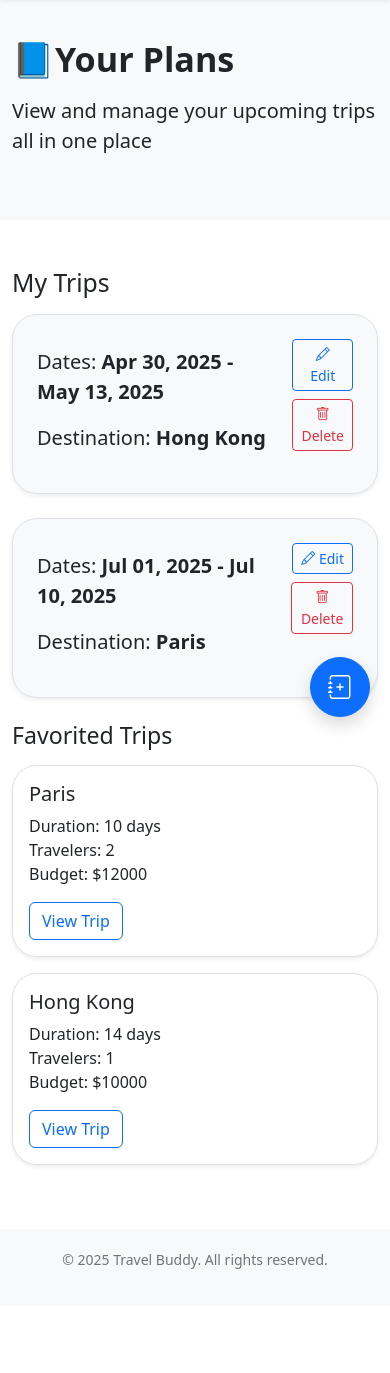
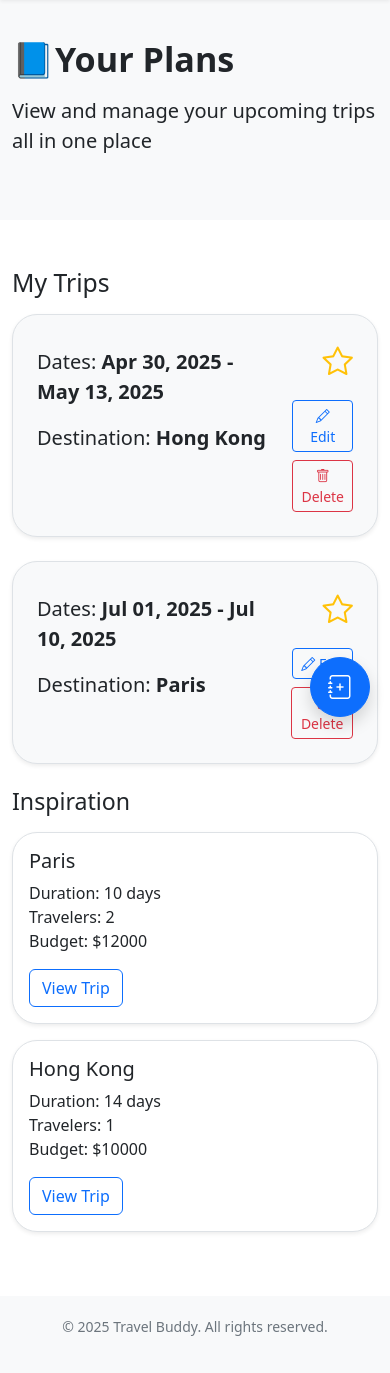
Before and after one commit to jsmnlao/Travel-Buddy, a Flask app: page /home in a window 390 px wide. Shown: the part 107-1480 px from the top of the page. Before the commit the page ends 1376 px from the top, so only its background shows below. Run offline with Flask 3, Linux system fonts and the light colour scheme; a user stored in the database is signed in; some libraries are stand-ins or nearby versions.

Commit message:
fixed hamburger and initial star code

```diff
--- a/website/models.py
+++ b/website/models.py
@@ -19,6 +19,7 @@ class Trip(db.Model):
     travelers = db.Column(db.Integer)
     budget = db.Column(db.Integer)
     public = db.Column(db.Boolean, default=False)  # for sharing on explore page (False = private, True = public)
+    starred = db.Column(db.Boolean, default=False)
 
     user_id = db.Column(db.Integer, db.ForeignKey('user.id'))           # each trip belongs to a user
     flights = db.relationship('Flight', backref='trip', cascade="all, delete-orphan")
--- a/website/templates/create-plan.html
+++ b/website/templates/create-plan.html
@@ -66,13 +66,14 @@
           <a class="nav-item nav-link mr-3" id="home" href="/home">Home</a>
           <a class="nav-item nav-link" id="explore" href="/explore">Explore</a>
         </div>
+        <br/>
         <div class="ml-auto">
           <a class="btn btn-outline-primary" id="logout" href="/" role="button">Logout</a>
         </div>
       </div>
     </nav>
 
-    <!-- Hero (NEED TO UPDATE BASED ON DATATBASE) -->
+    <!-- Hero -->
     <section class="hero">
       <div class="container">
         <h1 class="display-4 font-weight-bold">Create a New Plan</h1>
--- a/website/templates/edit-plan.html
+++ b/website/templates/edit-plan.html
@@ -61,13 +61,14 @@
           <a class="nav-item nav-link mr-3" id="home" href="/home">Home</a>
           <a class="nav-item nav-link" id="explore" href="/explore">Explore</a>
         </div>
+        <br/>
         <div class="ml-auto">
           <a class="btn btn-outline-primary" id="logout" href="/" role="button">Logout</a>
         </div>
       </div>
     </nav>
 
-    <!-- Hero (NEED TO UPDATE BASED ON DATATBASE) -->
+    <!-- Hero -->
     <section class="hero">
       <div class="container">
         <h1 class="display-4 font-weight-bold">Edit Plan</h1>
@@ -77,7 +78,7 @@
     <section>
       <!-- <div class="container my-5"> -->
       <form id="form-container" method="POST" action="{{ url_for('views.update_plan') }}" class="container my-5">
-        <!-- Trip Details Form (NEEDS TO CONNECT TO DATABASE) -->
+        <!-- Trip Details Form -->
         <div class="card mb-4 p-4">
           <h4 class="mb-3">Trip Details</h4>
           <div class="form-row">
--- a/website/templates/explore-plan.html
+++ b/website/templates/explore-plan.html
@@ -155,6 +155,7 @@
           <a class="nav-item nav-link mr-3" id="home" href="/home">Home</a>
           <a class="nav-item nav-link" id="explore" href="/explore">Explore</a>
         </div>
+        <br/>
         <div class="ml-auto">
           <a class="btn btn-outline-primary" id="logout" href="/" role="button">Logout</a>
         </div>
--- a/website/templates/explore.html
+++ b/website/templates/explore.html
@@ -47,6 +47,7 @@
     </style>
   </head>
   <body class="min-vh-100 d-flex flex-column">
+
     <nav class="navbar navbar-expand-lg navbar-light bg-white shadow-sm">
       <a class="navbar-brand ms-3" href="/home">
         <img src="{{ url_for('static', filename='images/logo.png') }}" class="d-inline-block align-top logo-nav" />
@@ -64,7 +65,7 @@
             <a class="nav-link ms-3" href="/explore">Explore</a>
           </li>
         </ul>
-
+        <br/>
         <ul class="navbar-nav ms-auto">
           <li class="nav-item">
             <a class="btn btn-outline-primary ms-3 me-3" id="logout" href="/" role="button">Logout</a>
@@ -153,5 +154,7 @@
     <!-- <script src="https://code.jquery.com/jquery-3.2.1.slim.min.js" integrity="sha384-KJ3o2DKtIkvYIK3UENzmM7KCkRr/rE9/Qpg6aAZGJwFDMVNA/GpGFF93hXpG5KkN" crossorigin="anonymous"></script> -->
     <script src="https://cdnjs.cloudflare.com/ajax/libs/popper.js/1.12.9/umd/popper.min.js" integrity="sha384-ApNbgh9B+Y1QKtv3Rn7W3mgPxhU9K/ScQsAP7hUibX39j7fakFPskvXusvfa0b4Q" crossorigin="anonymous"></script>
     <script src="https://maxcdn.bootstrapcdn.com/bootstrap/4.0.0/js/bootstrap.min.js" integrity="sha384-JZR6Spejh4U02d8jOt6vLEHfe/JQGiRRSQQxSfFWpi1MquVdAyjUar5+76PVCmYl" crossorigin="anonymous"></script>
+    <script src="https://cdn.jsdelivr.net/npm/bootstrap@5.3.0/dist/js/bootstrap.bundle.min.js"></script>
+    <script src="https://cdn.jsdelivr.net/npm/bootstrap@5.3.3/dist/js/bootstrap.bundle.min.js"></script>
   </body>
 </html>
--- a/website/templates/home.html
+++ b/website/templates/home.html
@@ -97,7 +97,7 @@
             <a class="nav-link ms-3" href="/explore">Explore</a>
           </li>
         </ul>
-
+        <br/>
         <ul class="navbar-nav ms-auto">
           <li class="nav-item">
             <a class="btn btn-outline-primary ms-3 me-3" id="logout" href="/" role="button">Logout</a>
@@ -134,6 +134,9 @@
             <p class="fs-5">Destination: <strong>{{ trip.destination }}</strong></p>
           </div>
           <div class="ms-3 d-flex flex-column align-items-end" onclick="event.stopPropagation();">
+            <button type="button" class="btn p-0 border-0 bg-transparent mb-3" onclick="toggleStar(this)" data-trip-id="{{ trip.id }}">
+                <i class="bi {% if trip.starred %}bi-star-fill{% else %}bi-star{% endif %}" style="font-size: 1.9rem; color: #ffc107;"></i>
+            </button>
             <a href="{{ url_for('views.edit_plan', trip_id=trip.id) }}" class="btn btn-sm btn-outline-primary mb-2"> <i class="bi bi-pencil"></i> Edit </a>
             <button type="submit" class="btn btn-sm btn-outline-danger" data-bs-toggle="modal" data-bs-target="#confirmDeleteModal-{{ trip.id }}"><i class="bi bi-trash"></i> Delete</button>
           </div>
@@ -171,8 +174,11 @@
           </button>
         </form>
       </div>
+
+      <br/>
+      <br/>
       {% endif %} {% if favorites %}
-      <h3 class="mb-3">Favorited Trips</h3>
+      <h3 class="mt-4 mb-3">Inspiration</h3>
       <div class="row">
         {% for trip in favorites %}
         <div class="col-md-4 mb-3">
@@ -191,8 +197,10 @@
         {% endfor %}
       </div>
       {% else %}
+      <br/>
+      <br/>
       <div>
-        <h2 class="mb-3">Favorited Trips</h2>
+        <h2 class="mt-4 mb-3">Inspiration</h2>
         <div class="card mb-4 p-4 text-center text-muted">
           <p>No favorite trips yet.</p>
         </div>
@@ -212,6 +220,44 @@
       </div>
     </footer>
 
+    <!-- if user presses star button -->
+    <script>
+      function toggleStar(button) {
+        const icon = button.querySelector('i');
+        const tripId = button.getAttribute('data-trip-id');
+
+        // Optimistically toggle UI
+        const isStarred = icon.classList.contains('bi-star-fill');
+        icon.classList.toggle('bi-star');
+        icon.classList.toggle('bi-star-fill');
+
+        // Send update to backend
+        fetch(`/toggle-star/${tripId}`, {
+          method: 'POST',
+          headers: {
+            'Content-Type': 'application/json',
+          },
+          body: JSON.stringify({ starred: !isStarred }),
+        })
+        .then(res => res.json())
+        .then(data => {
+          if (!data.success) {
+            icon.classList.toggle('bi-star');
+            icon.classList.toggle('bi-star-fill');
+            alert('Failed to update favorite status.');
+          }
+        })
+        .catch(() => {
+          console.error('Server error:', err);
+          icon.classList.toggle('bi-star');
+          icon.classList.toggle('bi-star-fill');
+          alert('Server error.');
+        });
+      }
+    </script>
+
+
+
     <!-- <script src="https://code.jquery.com/jquery-3.2.1.slim.min.js" integrity="sha384-KJ3o2DKtIkvYIK3UENzmM7KCkRr/rE9/Qpg6aAZGJwFDMVNA/GpGFF93hXpG5KkN" crossorigin="anonymous"></script>
     <script src="https://cdnjs.cloudflare.com/ajax/libs/popper.js/1.12.9/umd/popper.min.js" integrity="sha384-ApNbgh9B+Y1QKtv3Rn7W3mgPxhU9K/ScQsAP7hUibX39j7fakFPskvXusvfa0b4Q" crossorigin="anonymous"></script>
     <script src="https://maxcdn.bootstrapcdn.com/bootstrap/4.0.0/js/bootstrap.min.js" integrity="sha384-JZR6Spejh4U02d8jOt6vLEHfe/JQGiRRSQQxSfFWpi1MquVdAyjUar5+76PVCmYl" crossorigin="anonymous"></script> -->
--- a/website/templates/plan.html
+++ b/website/templates/plan.html
@@ -155,6 +155,7 @@
           <a class="nav-item nav-link mr-3" id="home" href="/home">Home</a>
           <a class="nav-item nav-link" id="explore" href="/explore">Explore</a>
         </div>
+        <br/>
         <div class="ml-auto">
           <a class="btn btn-outline-primary" id="logout" href="/" role="button">Logout</a>
         </div>
--- a/website/views.py
+++ b/website/views.py
@@ -24,7 +24,7 @@ def landing():
 @views.route('/home')
 @login_required
 def home():
-    trips = Trip.query.filter_by(user_id=current_user.id).all()
+    trips = Trip.query.filter_by(user_id=current_user.id).order_by(Trip.starred.desc(), Trip.start_date.asc()).all()
     favorites = db.session.query(Trip).join(Favorites).filter(Favorites.user_id == current_user.id).all()
     return render_template("home.html", user=current_user, trips=trips, favorites=favorites)
 
@@ -325,6 +325,31 @@ def update_plan():
     flash('Plan updated successfully!', category='success')
     return redirect('/home')
 
+@views.route('/toggle-star/<int:tripId>', methods=['POST'])
+def toggle_star(trip_id):
+    try:
+        data = request.get_json()
+        starred = data.get('starred')
+
+        if starred is None:
+            return jsonify(success=False, message="Missing 'starred' value"), 400
+
+        trip = Trip.query.get_or_404(trip_id)
+
+        # if current user owns this trip
+        if trip.user_id != current_user.id:
+            return jsonify(success=False, message="Unauthorized"), 403
+
+        trip.starred = starred
+        db.session.commit()
+
+        return jsonify(success=True)
+
+    except Exception as e:
+        print(f"Error toggling star: {e}")
+        return jsonify(success=False, message="Internal server error"), 500
+
+
 
 @views.route('/generate-itinerary', methods=['POST'])
 def generate_itinerary():
```
